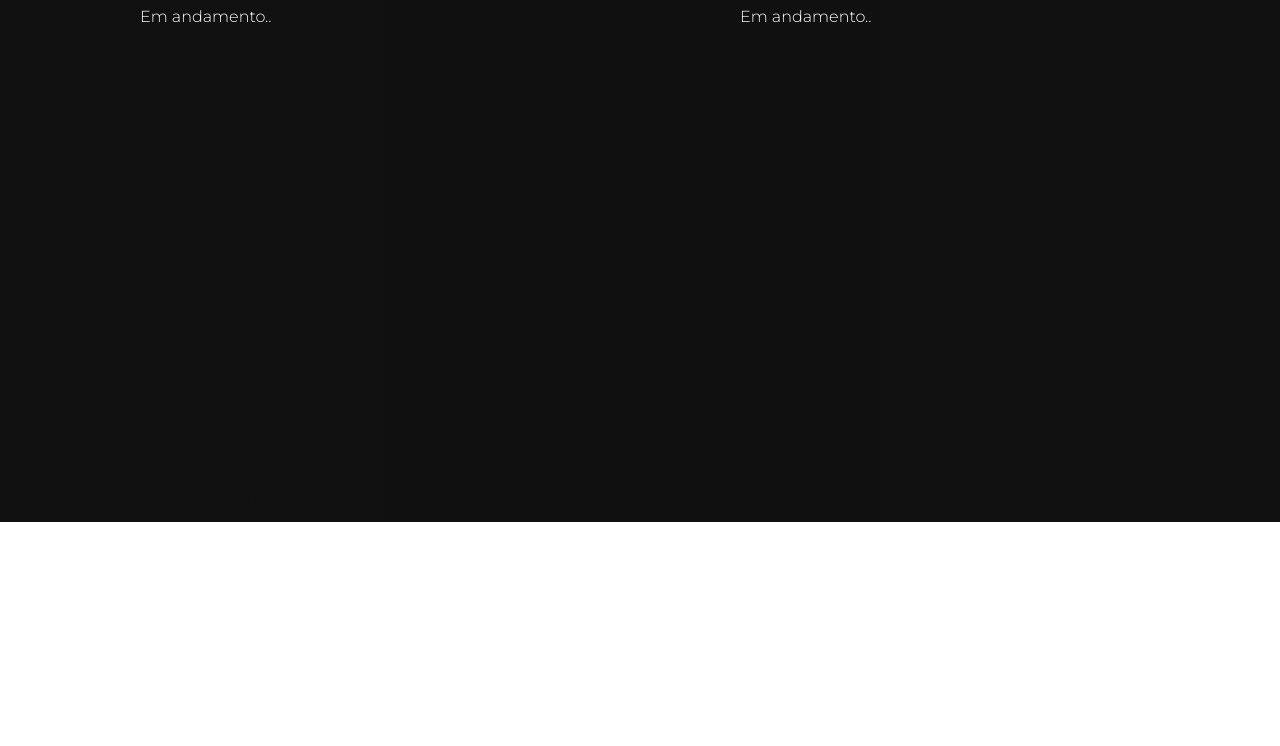
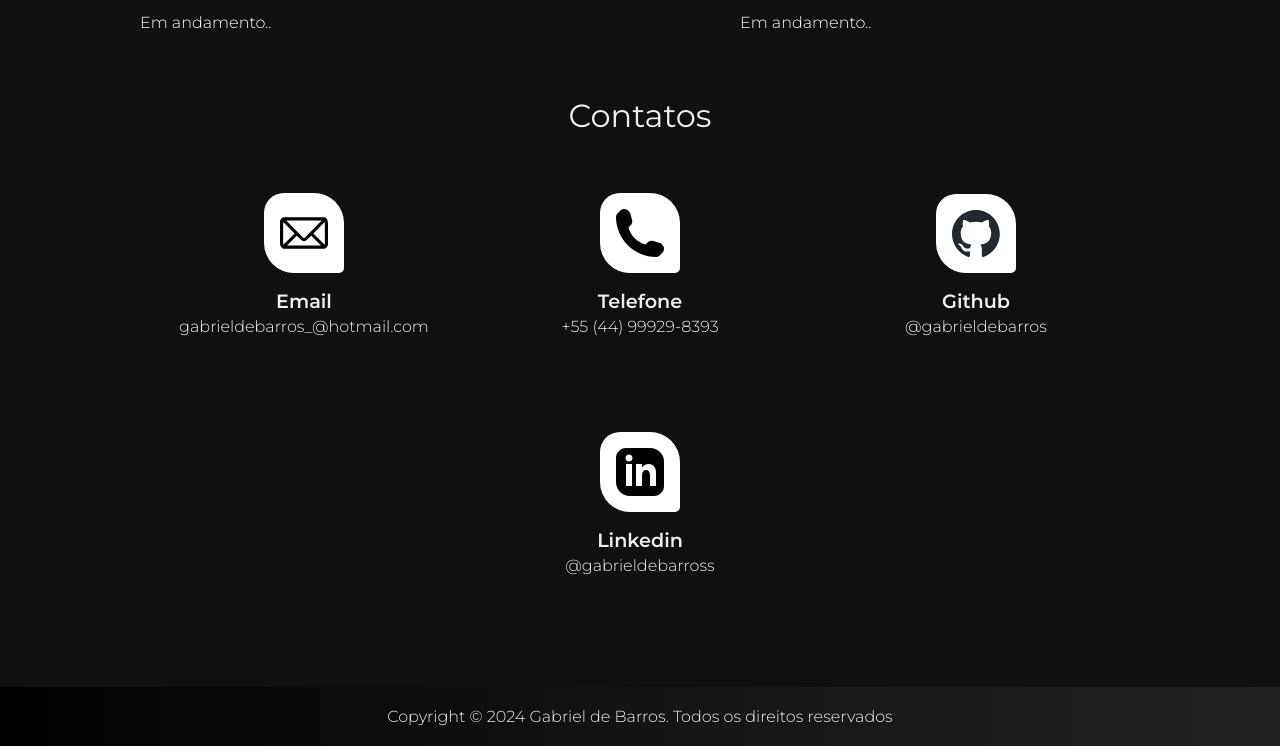
Before and after one commit to gabrieldebarross/portfolio, a plain HTML site: page index.html in a window 1280 px wide. Shown: the part 2546-3292 px from the top of the page. Before the commit the page ends 3068 px from the top, so only its background shows below. Drawn offline with nearby package versions, Linux system fonts and the light colour scheme.

Commit message:
1.4 - Primeira versão Online.

```diff
--- a/index.html
+++ b/index.html
@@ -2,6 +2,8 @@
 <html lang="pt-br">
 
 <head>
+    <!-- Hello my friend -->
+    <!-- Welcome, I apologize for the mess :) -->
     <meta charset="UTF-8">
     <meta name="viewport" content="width=device-width, initial-scale=1.0">
     <meta name="author" content="Gabriel de Barros">
@@ -97,12 +99,13 @@
                         </div>
                     </div>
                 </div>
+            </section>
         </div>
-        </section>
+
         <section id="projetos" class="container" data-aos="fade-right">
             <h2>Projetos</h2>
             <div class="todosprojetos">
-                <p>Todos os projetos</p>
+                <p>Em andamento</p>
                 <div class="projetos-cards">
                     <div class="projetos-box">
                         <div class="cover"></div>
@@ -148,8 +151,42 @@
                     </div>
                 </div>
             </div>
-        </div>
+        </section>
+        <section id="contatos" class="container" data-aos="fade-right">
+            <h2>Contatos</h2>
+            <div class="contatos-box">
+                <a href="mailto:gabrieldebarros_@hotmail.com" target="_blank">
+                    <div class="contatos-box-cards">
+                        <img src="images/email.svg" alt="email">
+                        <h2 class="">Email</h2>
+                        <p>gabrieldebarros_@hotmail.com</p>
+                    </div>
+                </a>
+                <a href="tel:+44999298393">
+                    <div class="contatos-box-cards">
+                        <img src="images/phone-call-auricular-symbol-in-black_icon-icons.com_56483.svg" alt="telefone">
+                        <h2 class="">Telefone</h2>
+                        <p>+55 (44) 99929-8393</p>
+                    </div>
+                </a>
+                <a href="https://github.com/gabrieldebarross" target="_blank">
+                    <div class="contatos-box-cards">
+                        <img src="images/github-mark.svg" alt="email">
+                        <h2 class="">Github</h2>
+                        <p>@gabrieldebarros</p>
+                    </div>
+                </a>
+                <a href="https://www.linkedin.com/in/gabrieldebarros/" target="_blank">
+                    <div class="contatos-box-cards">
+                        <img src="images/iconmonstr-linkedin-3.svg" alt="email">
+                        <h2 class="">Linkedin</h2>
+                        <p>@gabrieldebarross</p>
+                    </div>
+                </a>
+            </div>
+        </section>
     </main>
+    <footer>Copyright &copy; 2024 Gabriel de Barros. Todos os direitos reservados</footer>
 
     <script>
         AOS.init();
--- a/styles/style.scss
+++ b/styles/style.scss
@@ -305,7 +305,7 @@ body {
 }
 
 #projetos {
-    margin-bottom: 30em;
+    margin-bottom: 3em;
     h2 {
         text-align: center;
         color: white;
@@ -328,7 +328,6 @@ body {
             color: var(--primarycolor);
             font-size: 1.2em;
             font-weight: 350;
-            text-decoration: underline var(--colorspan);
         }
 
         .projetos-cards {
@@ -344,9 +343,17 @@ body {
             .projetos-box {
                 margin: 0 auto;
                 width: 25em;
+                cursor: pointer;
+
+                transition-property: width;
+                transition-duration: .5s;
+                transition-timing-function: ease-in-out;
+                &:hover {
+                    width: 26em;
+                }
 
                 .cover {
-                    background-image: url(../images/gst_bg_070_01.jpg);
+                    background-image: url(../images/cafe.png);
                     background-repeat: no-repeat;
                     background-size: cover;
                     background-position: center;
@@ -355,7 +362,14 @@ body {
                     height: 18em;
 
                     border-radius: 5px 5px 0 0;
-                    border-bottom: 3px solid var(--colorspan);
+                    border-bottom: 5px solid var(--primarycolor);
+
+                    transition-property: border-bottom;
+                    transition-duration: .5s;
+                    transition-timing-function: ease-in-out;
+                    &:hover {
+                        border-bottom: 5px solid red;
+                    }
                 }
 
                 .descricao {
@@ -366,6 +380,66 @@ body {
     }
 }
 
+#contatos {
+
+    h2 {
+        color: var(--primarycolor);
+        font-weight: 400;
+        font-size: 2em;
+        text-align: center;
+    }
+
+    .contatos-box {
+        margin-bottom: 200px;
+        display: flex;
+        flex-wrap: wrap;
+        align-items: center;
+        justify-content: center;
+        gap: 2em;
+        margin: 0 auto 5em;
+
+        a {
+            text-decoration: none;
+            border: none;
+
+            .contatos-box-cards {
+                display: flex;
+                flex-direction: column;
+                align-items: center;
+                width: 15em;
+                height: auto;
+                padding: 2em;
+
+                img {
+                    width: 3em;
+                    margin: 0 0 1em;
+                    background-color: white;
+                    padding: 1em;
+                    border-radius: 20px 30px 5px 30px;
+                }
+
+                h2 {
+                    font-size: 1.2em;
+                    font-weight: 600;
+                    margin: 0 0 .2em;
+                }
+                p {
+                    margin: 0;
+                    color: var(--primarycolor);
+                    font-size: 1em;
+                }
+            }
+        }
+
+    }
+}
+
+footer {
+    background: var(--bg-gradiente-bbw);
+    color: var(--primarycolor);
+    padding: 20px;
+    text-align: center;
+}
 
 
 @media (max-width: 600px) {
```
Also changed, not shown: images/cafe.png (added), images/github-mark.svg (added), images/iconmonstr-linkedin-3.svg (added), images/loading.svg (added), images/phone-call-auricular-symbol-in-black_icon-icons.com_56483.svg (added), styles/style.css, 1 other file.
